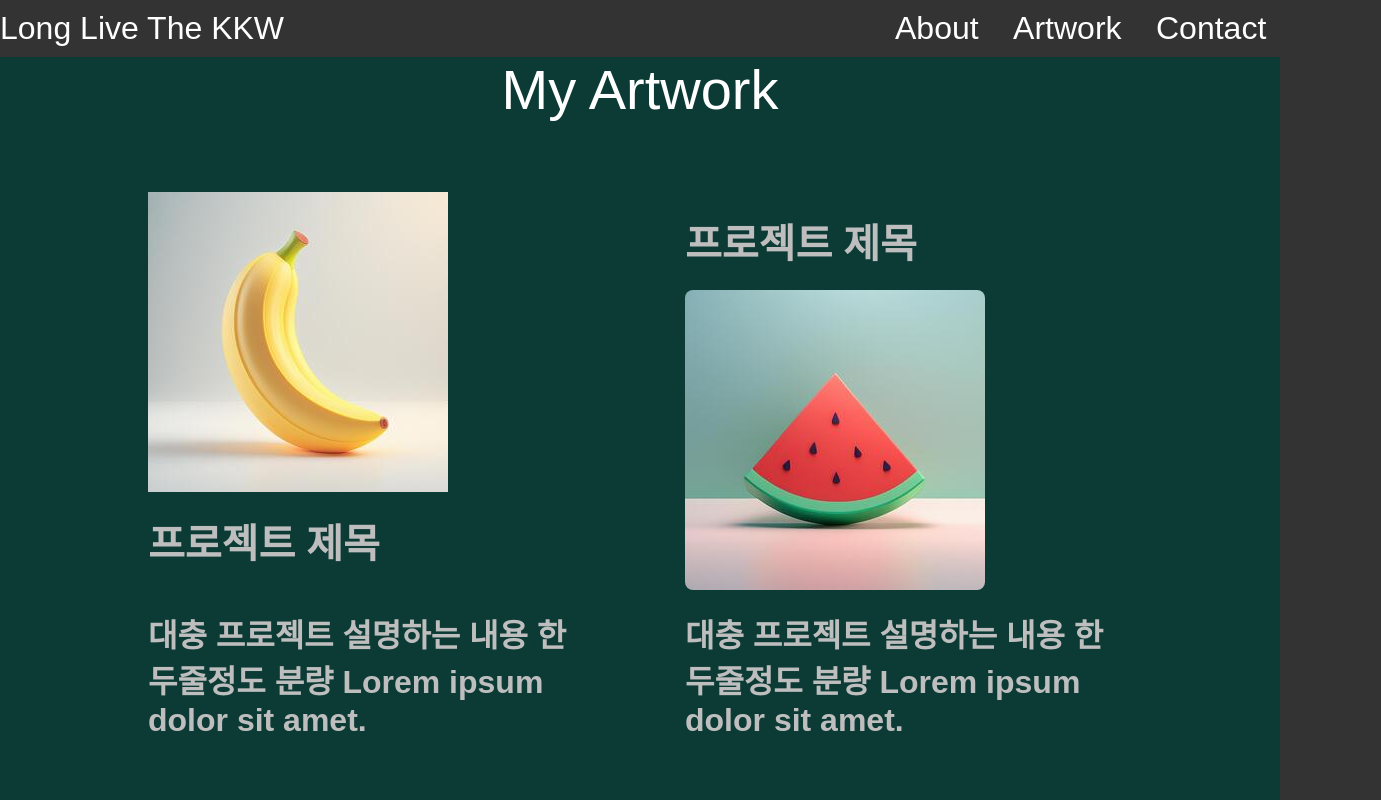
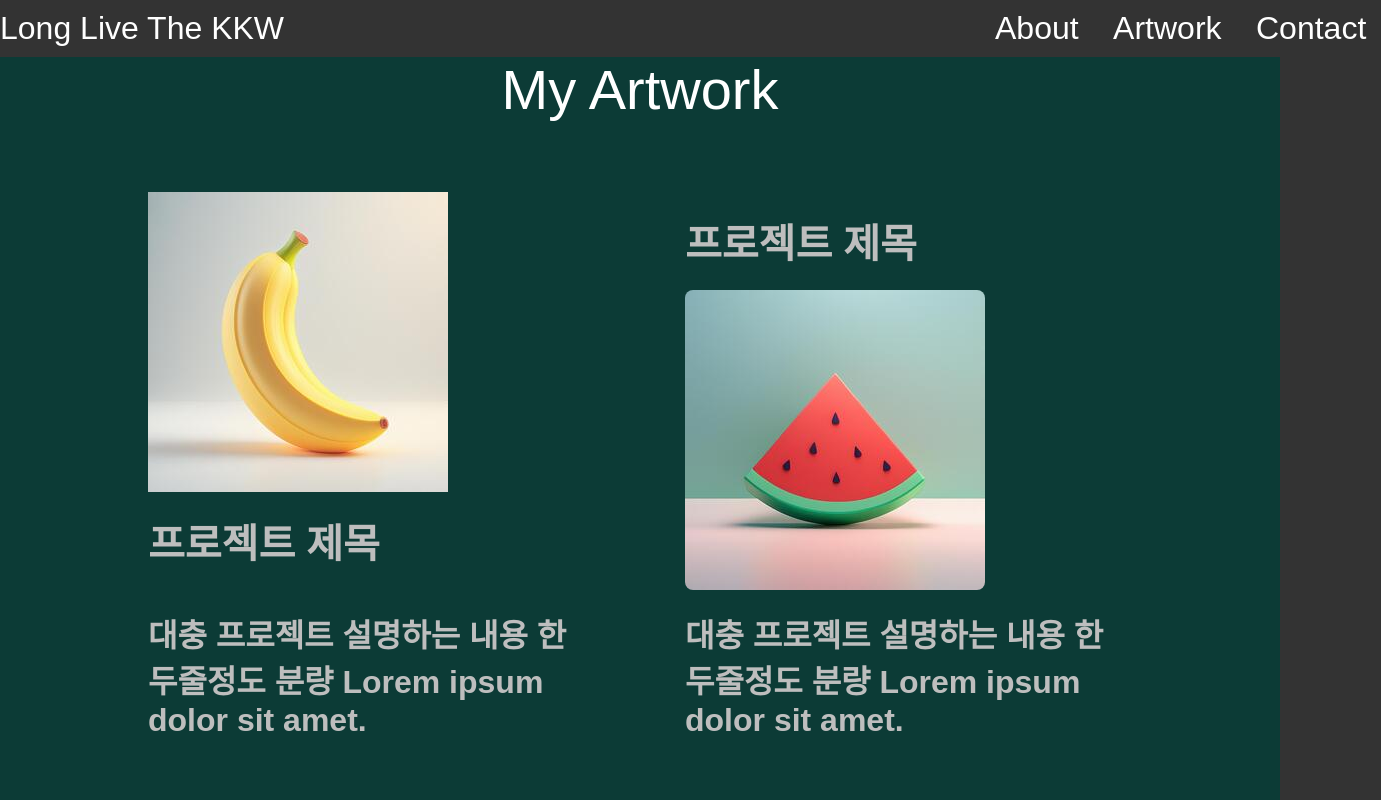
Before and after one commit to grave0718/my-project, a website: page src/artwork/index.html in a window 1280 px wide. Shown: the top 800 px of the page, 1381 px wide, since content can reach past the window. Drawn offline with Linux system fonts and the light colour scheme; a web font is replaced by a local one.

Commit message:
navi-bar-upload

```diff
--- a/src/artwork/style/style.scss
+++ b/src/artwork/style/style.scss
@@ -50,7 +50,7 @@ body {
 
   &-grid {
     display: grid;
-    grid-template-columns: 200px 400px;
+    grid-template-columns: 200px minmax(200px, 300px);
     justify-content: space-between;
   }
   &-left {
--- a/src/contact/style/style.scss
+++ b/src/contact/style/style.scss
@@ -54,7 +54,7 @@ body {
 
   &-grid {
     display: grid;
-    grid-template-columns: 200px 400px;
+    grid-template-columns: 200px minmax(200px, 300px);
     justify-content: space-between;
   }
   &-left {
```
Also changed, not shown: src/artwork/style/style.css, src/contact/style/style.css.
